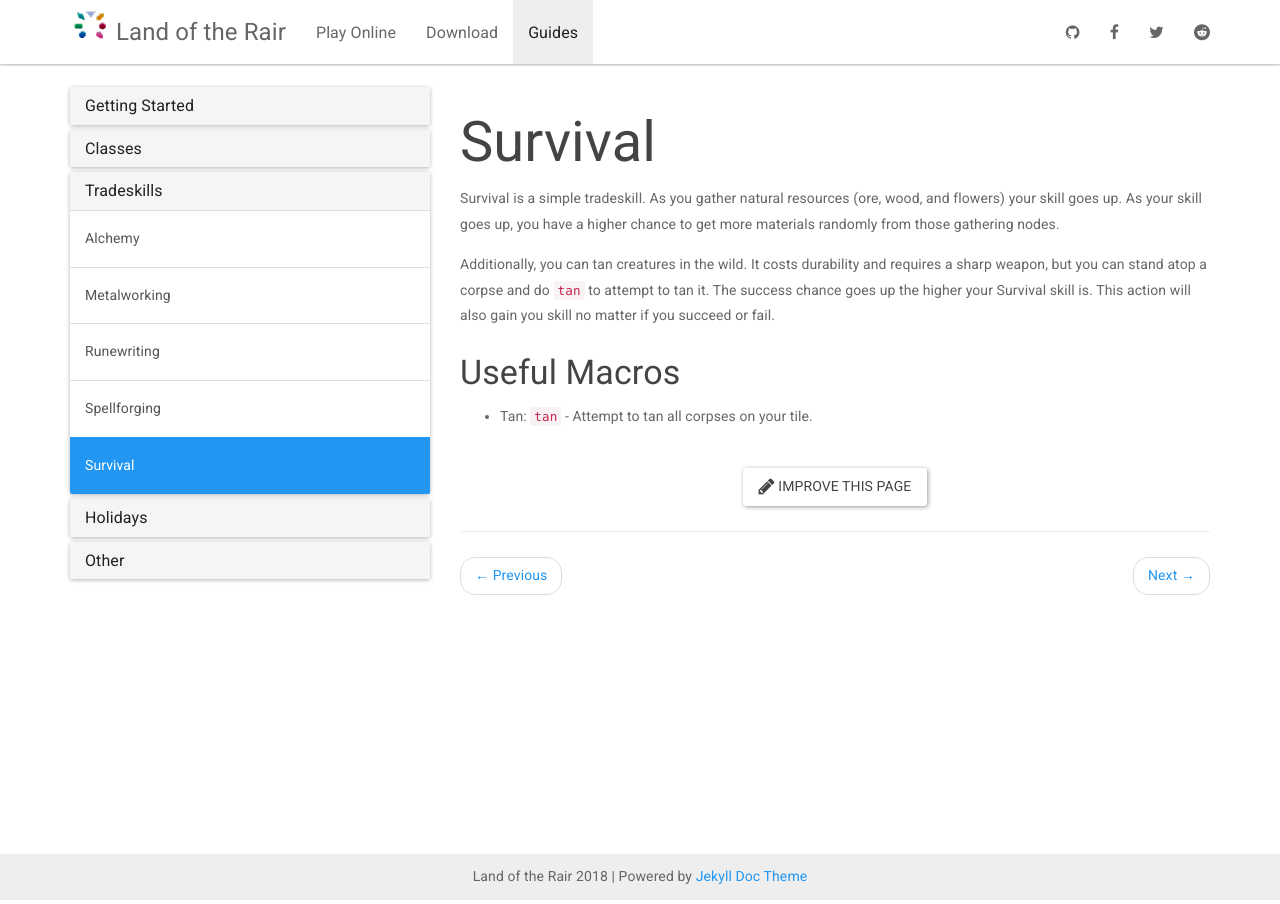
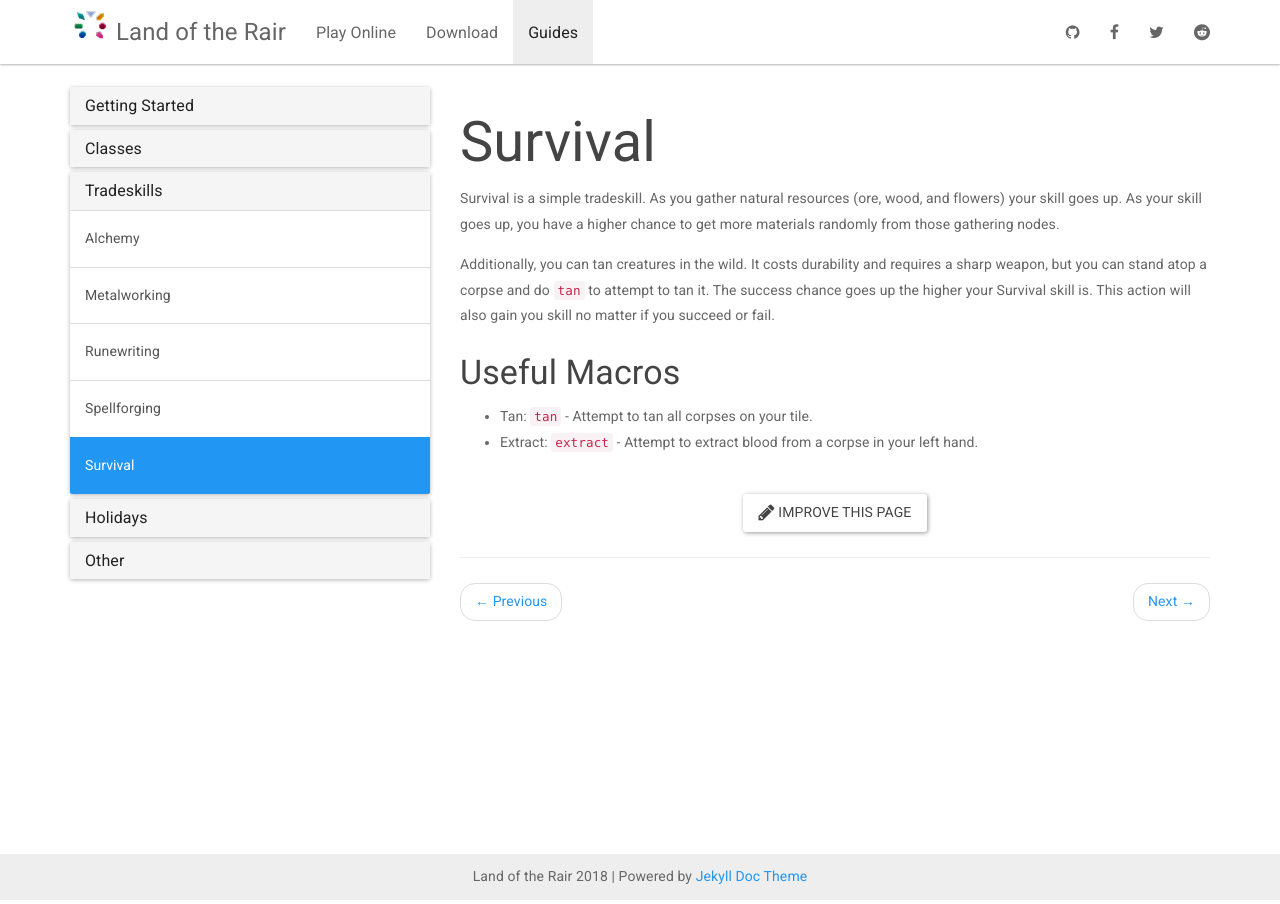
Before and after one commit to LandOfTheRair/landoftherair.github.io, a Jekyll site: the page built from _docs/tradeskills/survival.md, in a window 1280 px wide. Built offline with Jekyll 4.4.1, drawn with Linux system fonts in a browser that asks for light colours; nearby versions of some CDN libraries.

Commit message:
Update survival.md

```diff
--- a/_docs/tradeskills/survival.md
+++ b/_docs/tradeskills/survival.md
@@ -10,3 +10,4 @@ Additionally, you can tan creatures in the wild. It costs durability and require
 ### Useful Macros
 
 * Tan: `tan` - Attempt to tan all corpses on your tile.
+* Extract: `extract` - Attempt to extract blood from a corpse in your left hand.
```
